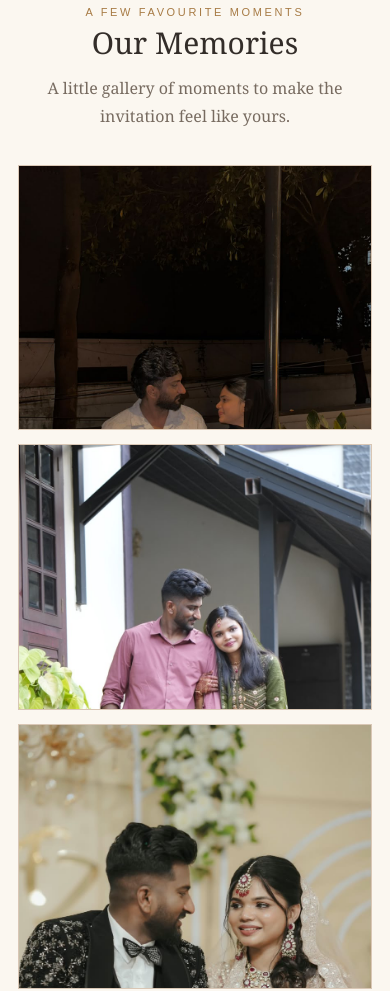
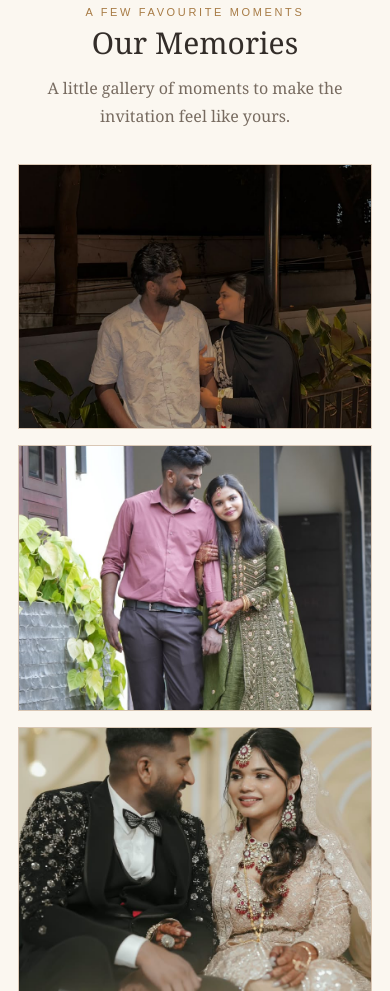
Before and after one commit to NishaZinal15-11/nisha-zinal-invitation, a plain HTML site: page index.html in a window 390 px wide. Shown: the part 2151-3142 px from the top of the page. Drawn offline with Linux system fonts and the light colour scheme.

Commit message:
Update index.html

```diff
--- a/index.html
+++ b/index.html
@@ -53,6 +53,47 @@
     footer{text-align:center;padding:35px 20px 45px;background:#e9d8ca;color:var(--muted)}
     footer .names{font-size:28px;color:var(--ink);margin:0 0 8px}
     @media(max-width:650px){.detail-grid{grid-template-columns:1fr}.detail{padding:23px}.location-row{grid-template-columns:1fr;gap:22px}.qr{max-width:190px}.photos{grid-template-columns:1fr;max-width:420px;margin-left:auto;margin-right:auto}.photo{aspect-ratio:4/3}.hero{min-height:88vh}section{padding:60px 18px}}
+/* Mobile-friendly photo gallery */
+@media screen and (max-width: 650px) {
+  .photos {
+    display: flex;
+    flex-direction: column;
+    align-items: center;
+    gap: 16px;
+    width: 100%;
+    max-width: 100%;
+    margin: 30px auto 0;
+  }
+
+  .photo {
+    display: block;
+    width: 100%;
+    max-width: 420px;
+    min-width: 0;
+    aspect-ratio: 4 / 3;
+    overflow: hidden;
+  }
+
+  .photo img {
+    display: block;
+    width: 100%;
+    height: 100%;
+    object-fit: cover;
+    object-position: center;
+  }
+}
+
+@media screen and (max-width: 360px) {
+  .photos {
+    gap: 12px;
+  }
+
+  section {
+    padding-left: 14px;
+    padding-right: 14px;
+  }
+}
+
   </style>
 </head>
 <body>
```
